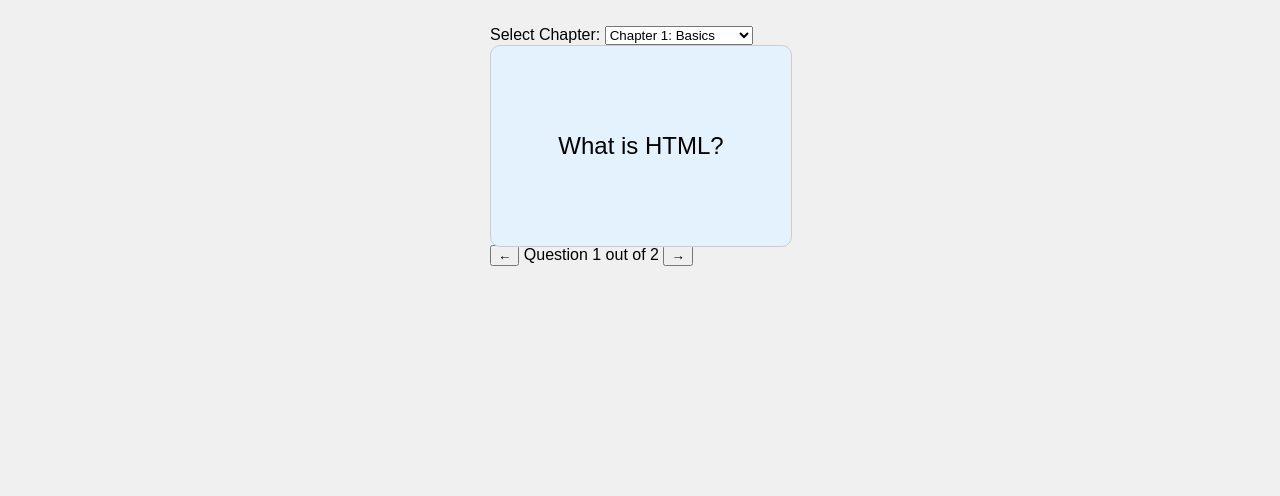
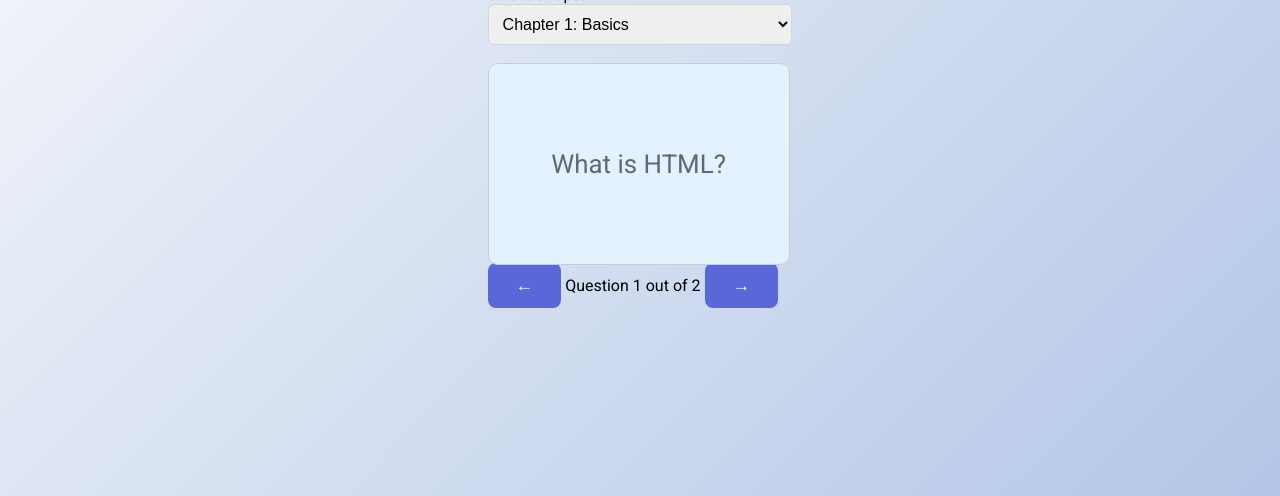
Before and after one commit to tomatohater/journeyman-study, a plain HTML site: page index.html in a window 1280 px wide. Shown: the part 304-800 px from the top of the page. Drawn offline with Linux system fonts and the light colour scheme.

Commit message:
Update style.css

```diff
--- a/style.css
+++ b/style.css
@@ -1,16 +1,70 @@
 body {
-    font-family: Arial, sans-serif;
+    font-family: 'Roboto', Arial, sans-serif;
     display: flex;
     flex-direction: column;
     align-items: center;
     justify-content: center;
     height: 100vh;
+    background: linear-gradient(135deg, #f9fafc 0%, #b3c6e7 100%);
+    min-height: 100vh;
     margin: 0;
-    background-color: #f0f0f0;
+    padding: 0;
 }
 
 header {
     margin-bottom: 20px;
+}
+
+h1, h2, h3 {
+  color: #32325d;
+  font-weight: 700;
+}
+
+button, .btn {
+  background: #5a67d8;
+  color: #fff;
+  border: none;
+  border-radius: 8px;
+  padding: 12px 28px;
+  font-size: 1.1em;
+  cursor: pointer;
+  transition: background 0.2s;
+}
+button:hover, .btn:hover {
+  background: #434190;
+}
+
+p {
+  color: #60677a;
+  line-height: 1.7;
+  font-size: 1.08em;
+}
+
+input, textarea, select {
+  border: 1px solid #d1d5db;
+  border-radius: 6px;
+  padding: 10px;
+  font-size: 1em;
+  margin-bottom: 18px;
+  width: 100%;
+  box-sizing: border-box;
+}
+
+a {
+  color: #5a67d8;
+  text-decoration: none;
+}
+a:hover {
+  text-decoration: underline;
+}
+
+.main-container {
+  max-width: 600px;
+  margin: 40px auto;
+  background: #fff;
+  border-radius: 18px;
+  box-shadow: 0 4px 24px rgba(44, 62, 80, 0.12);
+  padding: 36px 32px;
 }
 
 .flashcard {
```
